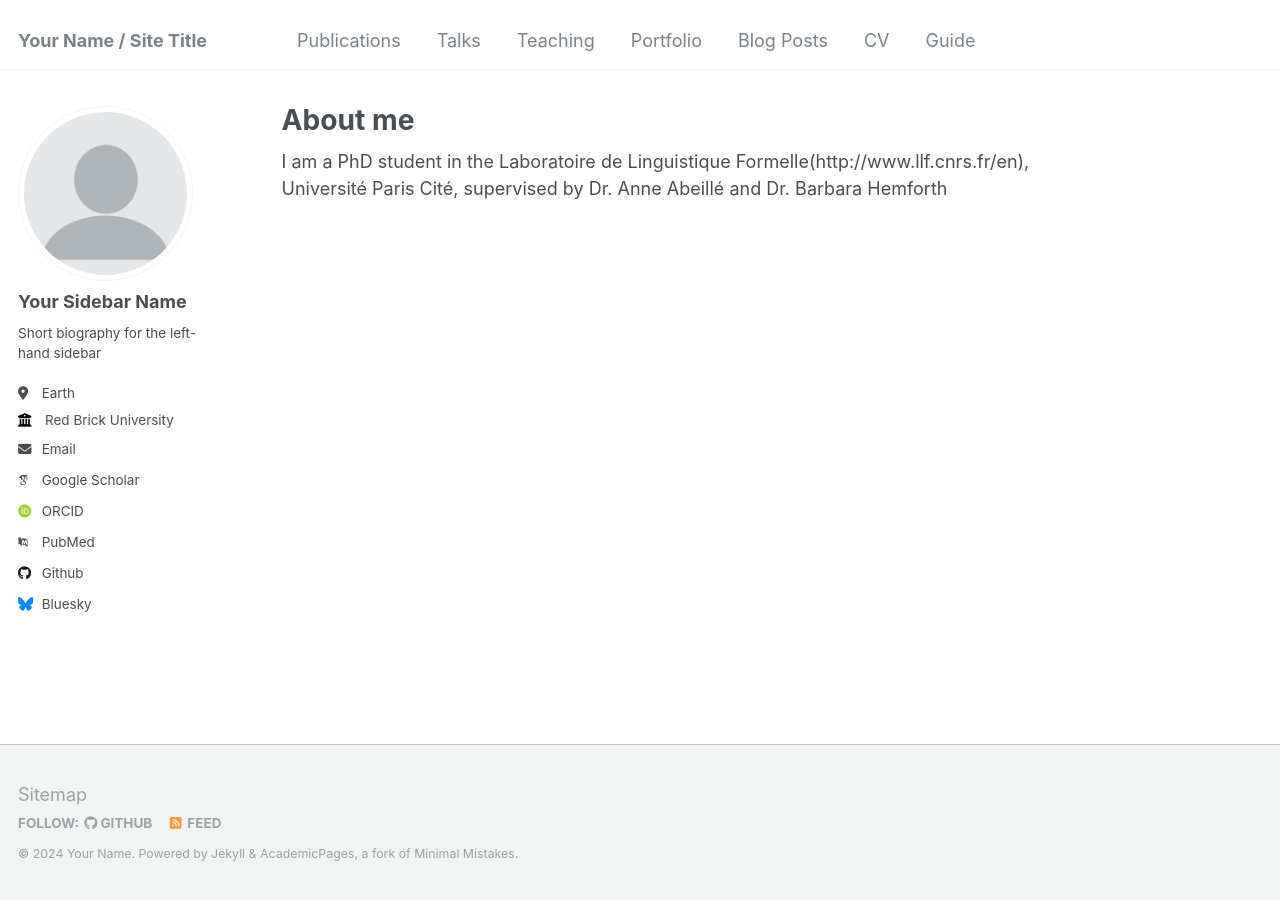
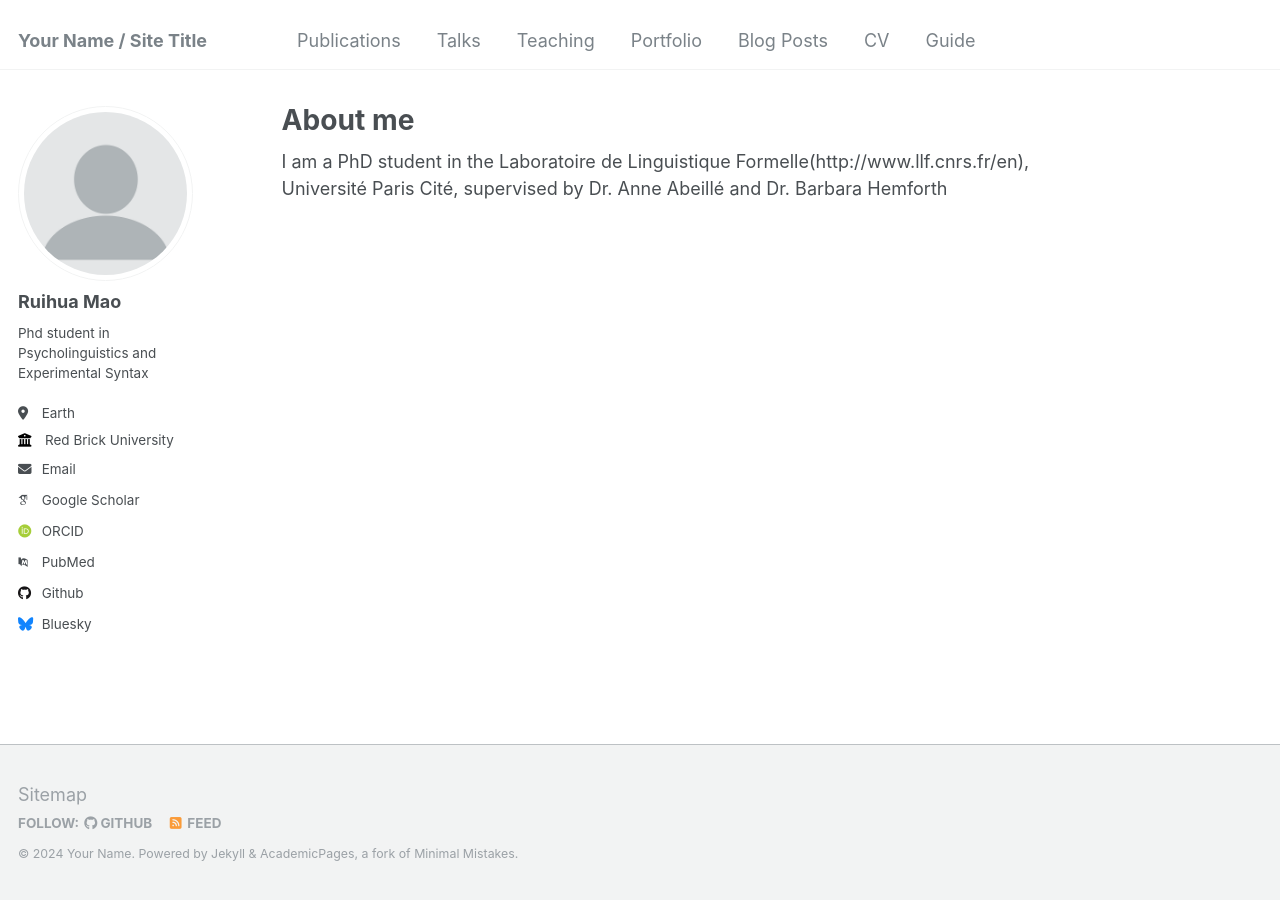
Before and after one commit to RuihuaMAO/Ruihua.Mao, a Jekyll site: the page built from _pages/about.md, in a window 1280 px wide. Built offline with Jekyll 4.4.1, drawn with Linux system fonts in a browser that asks for light colours; some web fonts are replaced.

Commit message:
Update _config.yml

```diff
--- a/_config.yml
+++ b/_config.yml
@@ -22,13 +22,13 @@ repository               : "academicpages/academicpages.github.io"
 author:
   # Biographic information
   avatar           : "profile.png"
-  name             : "Your Sidebar Name"
-  pronouns         : # example: "she/her"
-  bio              : "Short biography for the left-hand sidebar"
+  name             : "Ruihua Mao"
+  bio              : "Phd student in Psycholinguistics and Experimental Syntax"
   location         : "Earth"
   employer         : "Red Brick University"
   uri              : # URL
-  email            : "none@example.org"
+  email            : "ruihua.mao@etu.u-paris.fr
+                      ruihuamauri@gmail.com"
 
   # Academic websites
   arxiv            : # URL - Update with the correct link to your profile
```
